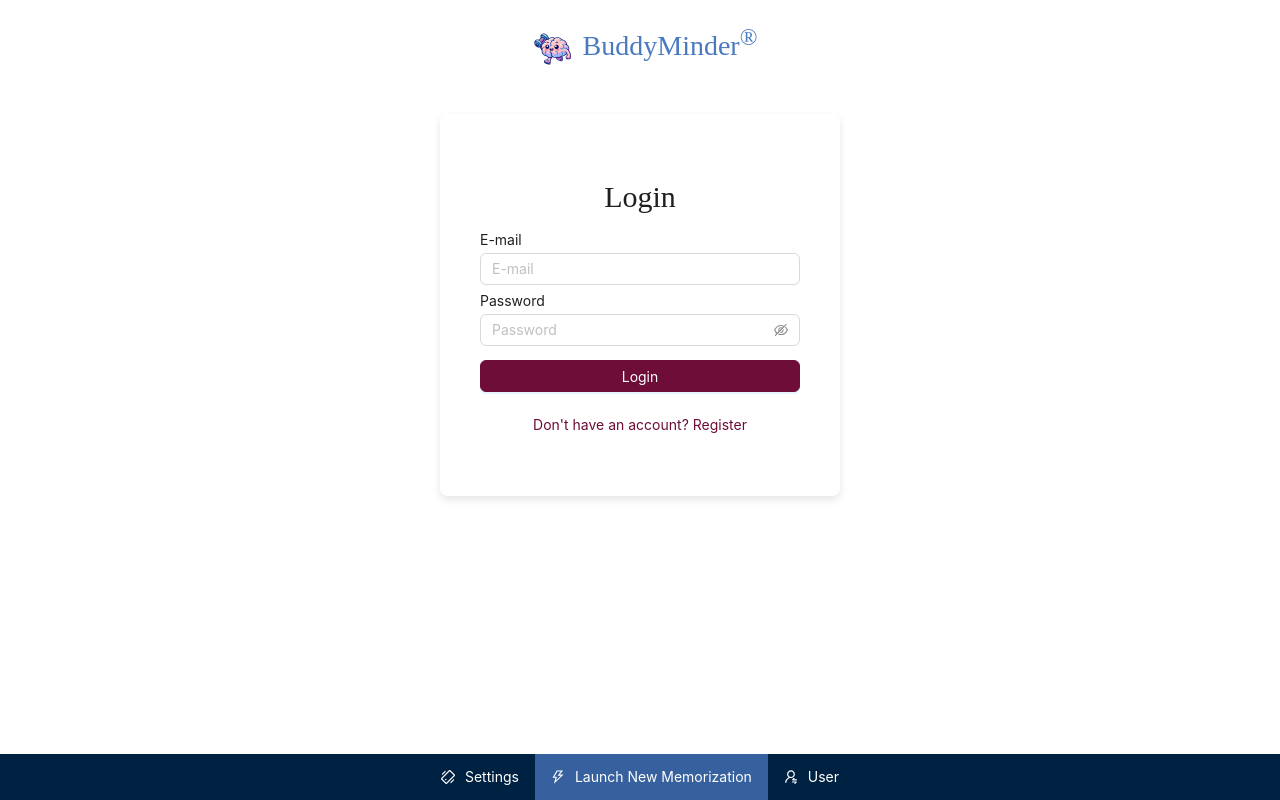
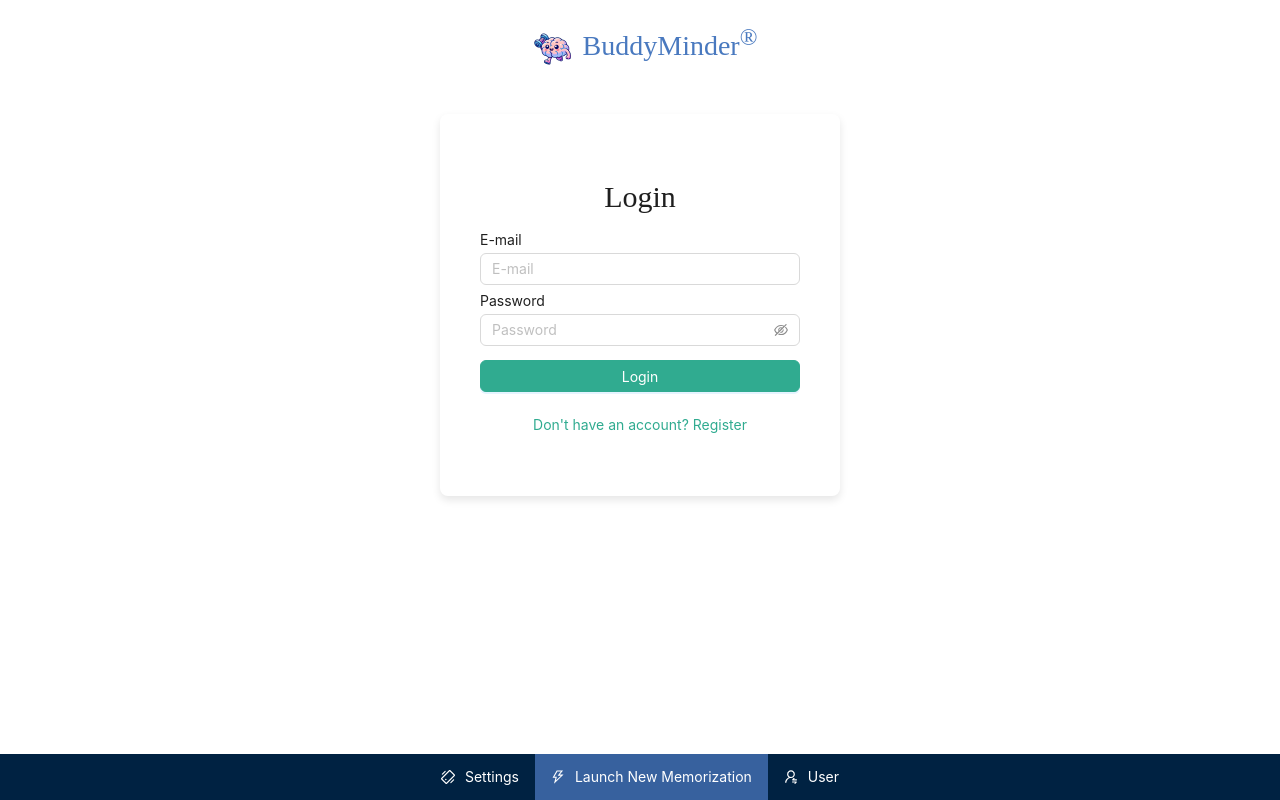
Before and after one commit to mariliafranco/buddy-minder-plugin, a React (Create React App) app: page /#/ in a window 1280 px wide. Built offline with nearby package versions, Linux system fonts and the light colour scheme; no server answers; the HTML template or start-up script is replaced by a standard one.

Commit message:
change color pattern

```diff
--- a/src/App.scss
+++ b/src/App.scss
@@ -1,8 +1,8 @@
 $primary-color: #4979bf;
 $secondary-color: #fbc4c8;
 $background-color: #cdd6f5;
-$highlight-primary-color: #6d0d38;
-$highlight-secundary-color: #c15988;
+$highlight-primary-color: #30ab90;
+$highlight-secundary-color: #5eeac5;
 $accent-color: #002242;
 
 .logo {
```
